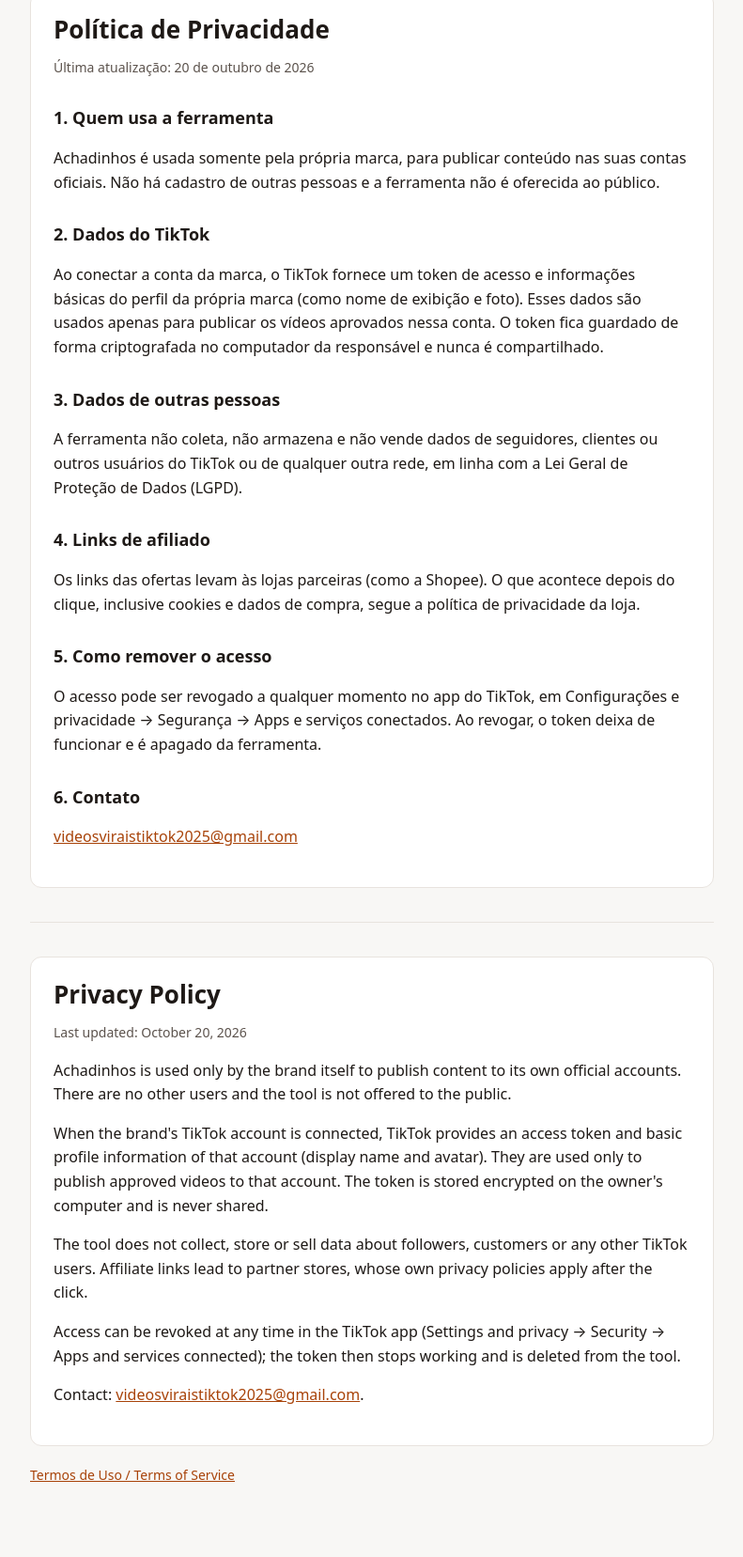
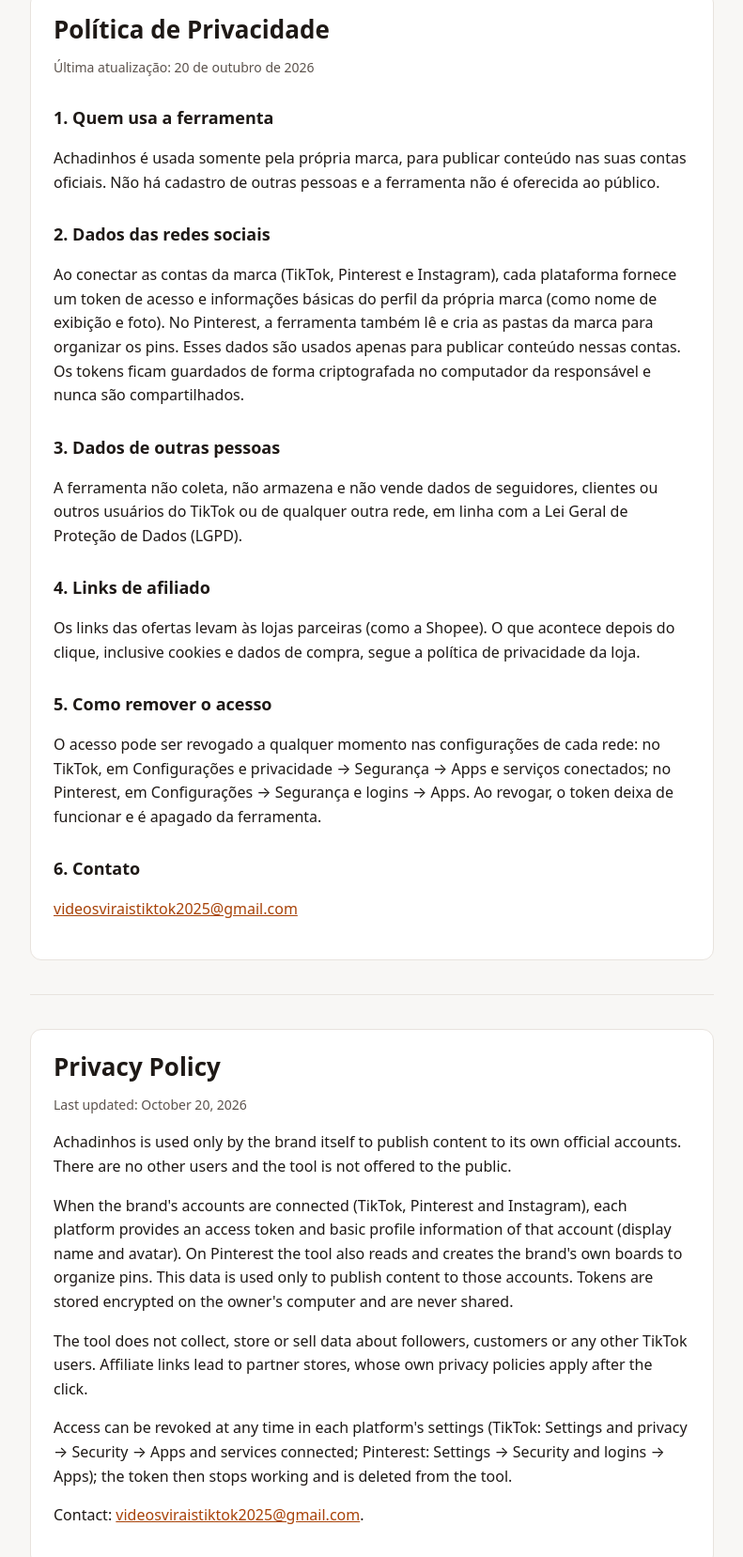
Before and after one commit to JessicaMayumi/achadinhos-legal, a plain HTML site: page privacidade.html in a window 1280 px wide. Shown: the part 94-1751 px from the top of the page at 94% size, without its empty margins (244-1035 px from the left). Drawn offline with Linux system fonts and the light colour scheme.

Commit message:
Termos e privacidade cobrindo Pinterest e Instagram

```diff
--- a/privacidade.html
+++ b/privacidade.html
@@ -17,10 +17,11 @@
 <p>Achadinhos é usada somente pela própria marca, para publicar conteúdo nas suas contas oficiais. Não há
 cadastro de outras pessoas e a ferramenta não é oferecida ao público.</p>
 
-<h2>2. Dados do TikTok</h2>
-<p>Ao conectar a conta da marca, o TikTok fornece um token de acesso e informações básicas do perfil da própria
-marca (como nome de exibição e foto). Esses dados são usados apenas para publicar os vídeos aprovados nessa conta.
-O token fica guardado de forma criptografada no computador da responsável e nunca é compartilhado.</p>
+<h2>2. Dados das redes sociais</h2>
+<p>Ao conectar as contas da marca (TikTok, Pinterest e Instagram), cada plataforma fornece um token de acesso e
+informações básicas do perfil da própria marca (como nome de exibição e foto). No Pinterest, a ferramenta também
+lê e cria as pastas da marca para organizar os pins. Esses dados são usados apenas para publicar conteúdo nessas
+contas. Os tokens ficam guardados de forma criptografada no computador da responsável e nunca são compartilhados.</p>
 
 <h2>3. Dados de outras pessoas</h2>
 <p>A ferramenta não coleta, não armazena e não vende dados de seguidores, clientes ou outros usuários do TikTok
@@ -31,8 +32,9 @@ ou de qualquer outra rede, em linha com a Lei Geral de Proteção de Dados (LGPD
 cookies e dados de compra, segue a política de privacidade da loja.</p>
 
 <h2>5. Como remover o acesso</h2>
-<p>O acesso pode ser revogado a qualquer momento no app do TikTok, em Configurações e privacidade → Segurança →
-Apps e serviços conectados. Ao revogar, o token deixa de funcionar e é apagado da ferramenta.</p>
+<p>O acesso pode ser revogado a qualquer momento nas configurações de cada rede: no TikTok, em Configurações e
+privacidade → Segurança → Apps e serviços conectados; no Pinterest, em Configurações → Segurança e logins → Apps.
+Ao revogar, o token deixa de funcionar e é apagado da ferramenta.</p>
 
 <h2>6. Contato</h2>
 <p><a href="mailto:videosviraistiktok2025@gmail.com">videosviraistiktok2025@gmail.com</a></p>
@@ -45,13 +47,15 @@ Apps e serviços conectados. Ao revogar, o token deixa de funcionar e é apagado
 <p class="muted">Last updated: October 20, 2026</p>
 <p>Achadinhos is used only by the brand itself to publish content to its own official accounts. There are no other
 users and the tool is not offered to the public.</p>
-<p>When the brand's TikTok account is connected, TikTok provides an access token and basic profile information of
-that account (display name and avatar). They are used only to publish approved videos to that account. The token
-is stored encrypted on the owner's computer and is never shared.</p>
+<p>When the brand's accounts are connected (TikTok, Pinterest and Instagram), each platform provides an access token
+and basic profile information of that account (display name and avatar). On Pinterest the tool also reads and
+creates the brand's own boards to organize pins. This data is used only to publish content to those accounts.
+Tokens are stored encrypted on the owner's computer and are never shared.</p>
 <p>The tool does not collect, store or sell data about followers, customers or any other TikTok users. Affiliate
 links lead to partner stores, whose own privacy policies apply after the click.</p>
-<p>Access can be revoked at any time in the TikTok app (Settings and privacy → Security → Apps and services
-connected); the token then stops working and is deleted from the tool.</p>
+<p>Access can be revoked at any time in each platform's settings (TikTok: Settings and privacy → Security → Apps and
+services connected; Pinterest: Settings → Security and logins → Apps); the token then stops working and is deleted
+from the tool.</p>
 <p>Contact: <a href="mailto:videosviraistiktok2025@gmail.com">videosviraistiktok2025@gmail.com</a>.</p>
 </article>
 
```
Also changed, not shown: termos.html (+13 -8 lines).
